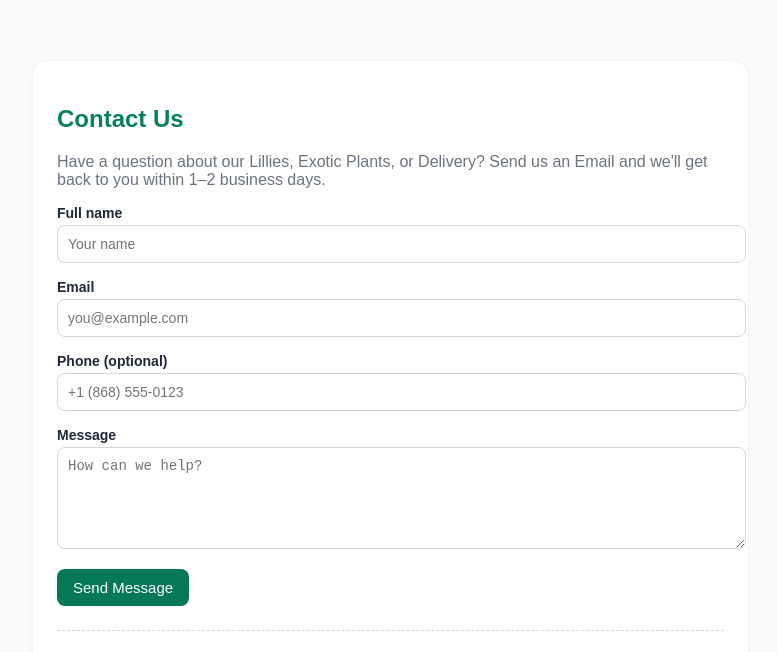
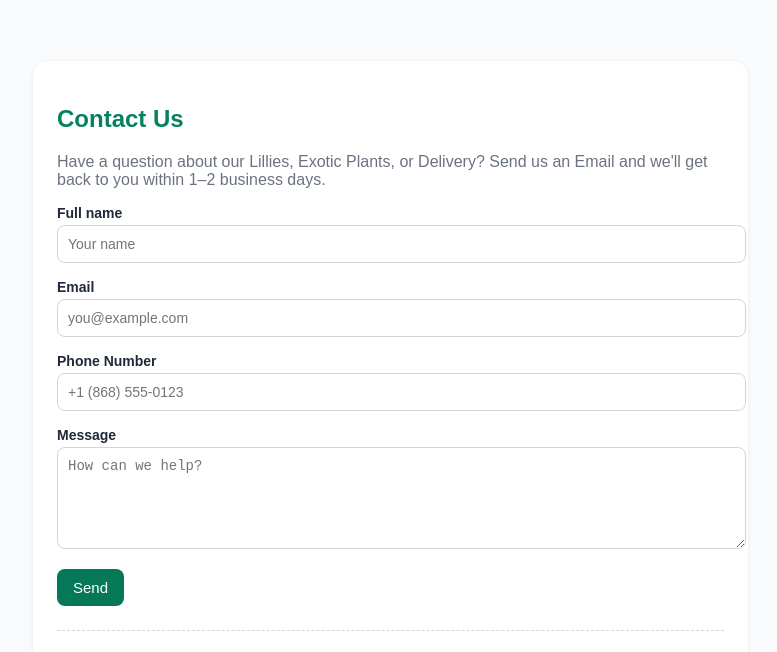
Before and after one commit to uptech2021/Lily_Farm, a plain HTML site: page contact.html in a window 1280 px wide. Shown: the part 84-736 px from the top of the page, without its empty margins (58-835 px from the left). Drawn offline with Linux system fonts and the light colour scheme.

Commit message:
Implemented a change in contact.html

```diff
--- a/contact.html
+++ b/contact.html
@@ -184,13 +184,13 @@
         <label for="email">Email</label>
         <input type="email" id="email" name="email" placeholder="you@example.com" required />
 
-        <label for="phone">Phone (optional)</label>
+        <label for="phone">Phone Number</label>
         <input type="text" id="phone" name="phone" placeholder="+1 (868) 555-0123" />
 
         <label for="message">Message</label>
         <textarea id="message" name="message" placeholder="How can we help?" rows="5"></textarea>
 
-        <button type="submit">Send Message</button>
+        <button type="submit">Send</button>
       </form>
 
       <hr />
```
